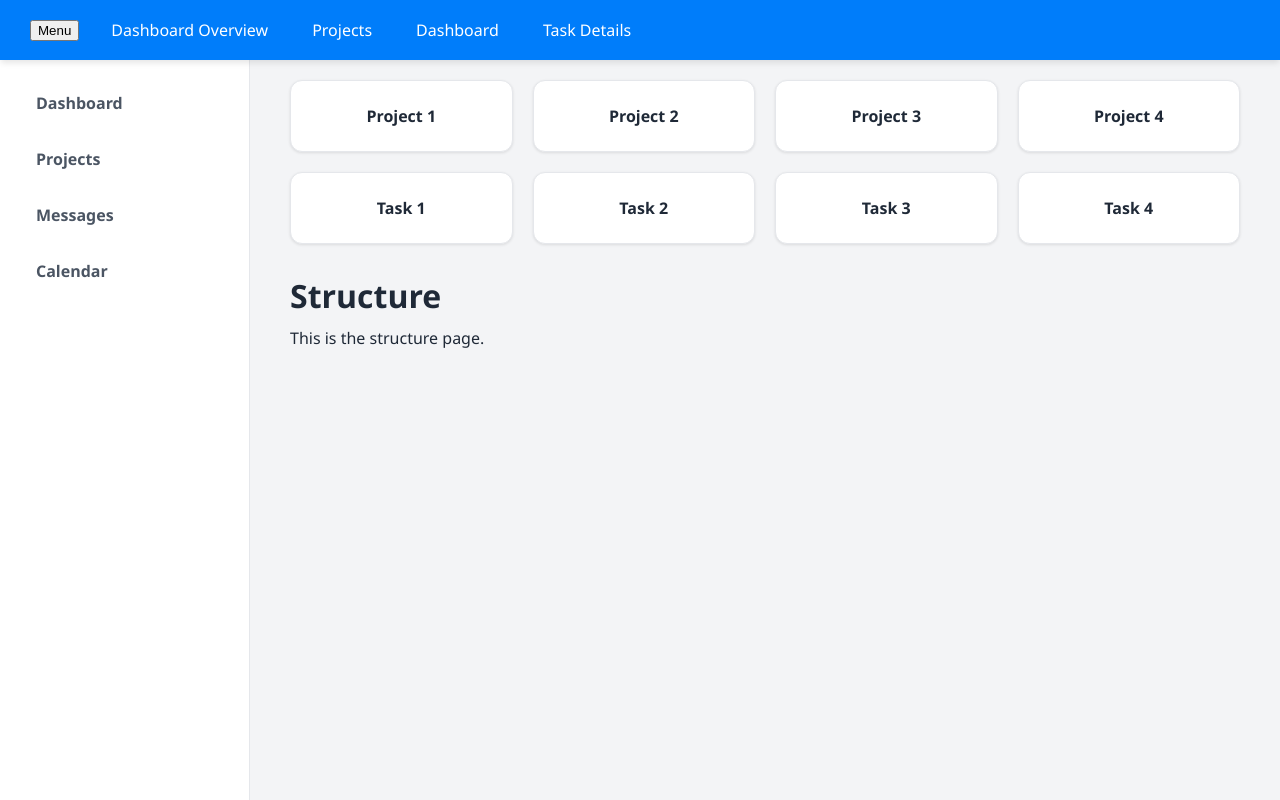
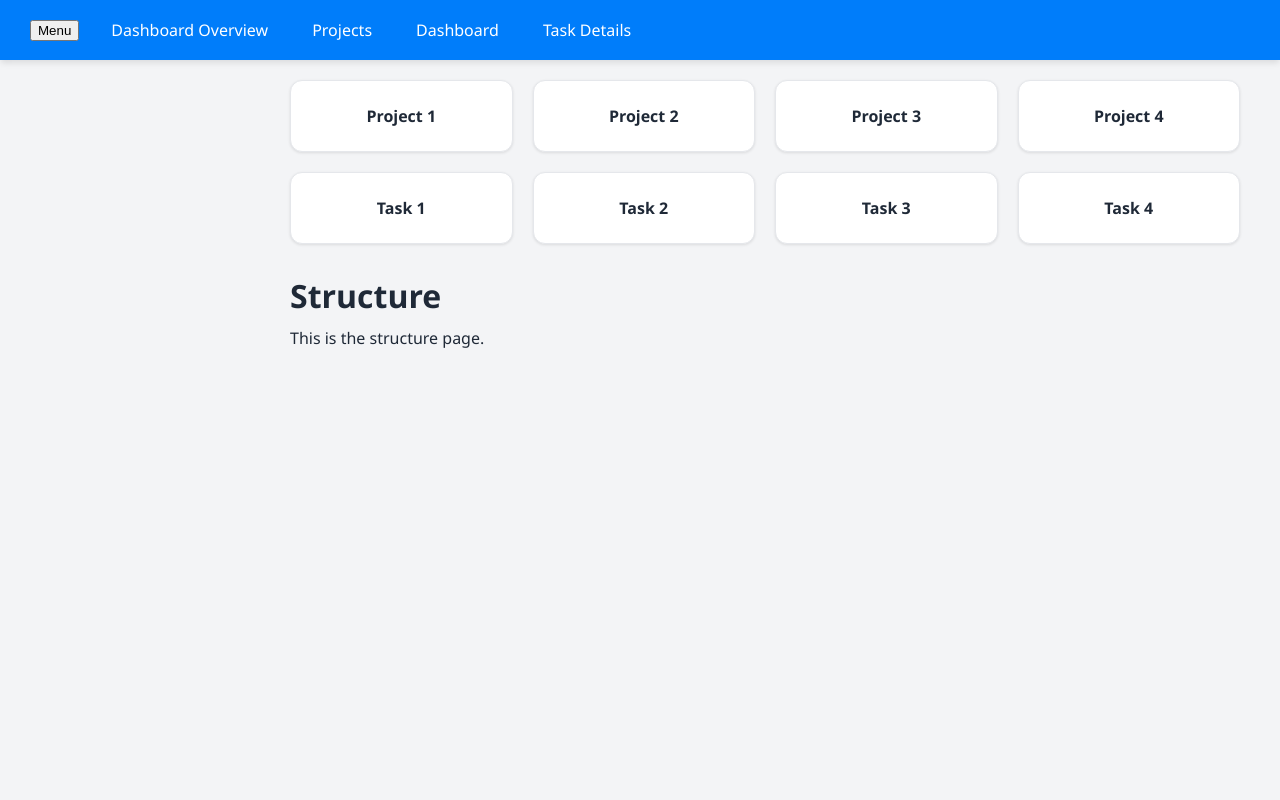
Before and after one commit to MChamuka/DevHub, a plain HTML site: page structure/index.html in a window 1280 px wide. Drawn offline with Linux system fonts and the light colour scheme.

Commit message:
added modularizzed folders

```diff
--- a/structure/css/layout.css
+++ b/structure/css/layout.css
@@ -18,8 +18,7 @@ body {
 }
 
 .main-sidebar {
-    grid-column: 1 / 2; /* Locked to the left column */
-    padding: 20px;
+    display: none;
 }
 .main-sidebar.active {
     display: block;
```
Also changed, not shown: structure/src/main.js (added), structure/src/modules/projects.js (added), structure/src/modules/storage.js (added), structure/src/modules/tasks.js (added), structure/src/modules/ui.js (added), structure/src/modules/users.js (added), structure/src/modules/utils.js (added).
